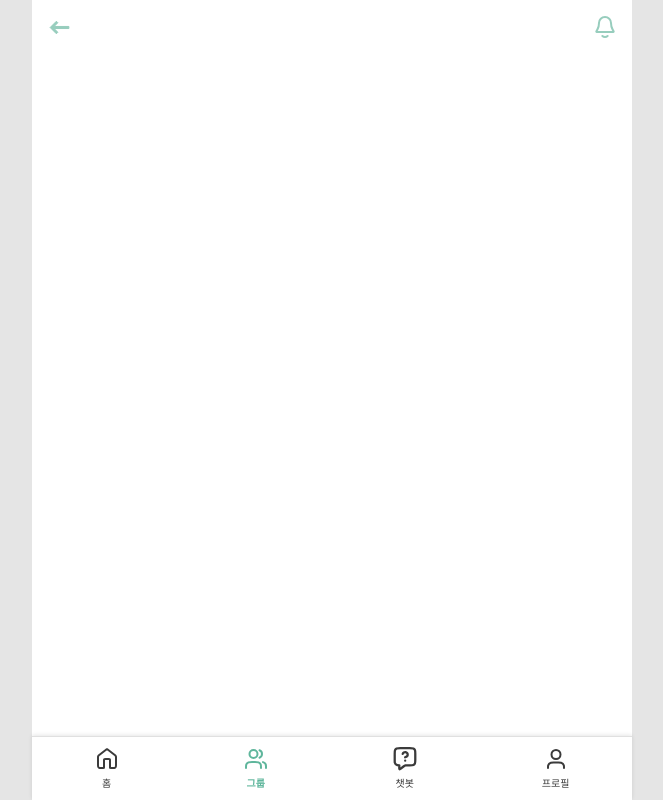
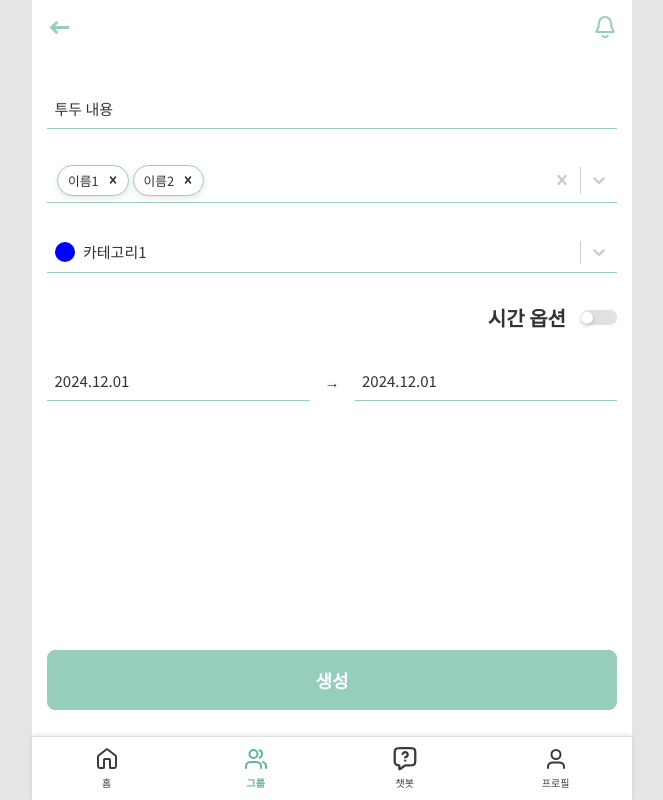
Before and after one commit to prgrms-web-devcourse-final-project/WEB1_1_ALL-I_FE, a React (Vite) app: page /group/1/schedule/1/edit in a window 1280 px wide. Shown: the whole page, without its empty margins (308-971 px from the left). Built offline with nearby package versions, Linux system fonts and the light colour scheme; a web font is replaced by a local one.

Commit message:
feat: 그룹 일정 수정 페이지 제작

```diff
--- a/src/pages/group/schedule/edit/GroupScheduleEditPage.tsx
+++ b/src/pages/group/schedule/edit/GroupScheduleEditPage.tsx
@@ -1,5 +1,86 @@
+import { useEffect } from "react";
+import { useTodoScheduleForm } from "@/hooks/useTodoScheduleForm";
+import TodoScheduleForm from "@/components/form/TodoScheduleForm/TodoScheduleForm";
+
 function GroupScheduleEditPage() {
-  return <div>GroupScheduleEditPage</div>;
+  const form = useTodoScheduleForm({
+    withEndDate: true,
+    withEndTime: true,
+    withGroup: true,
+  });
+
+  const handleSubmit = (e: React.FormEvent<HTMLFormElement>) => {
+    e.preventDefault();
+    if (!form.validateContentAndCategory()) return;
+    console.log(
+      form.content,
+      form.category,
+      form.member,
+      form.startDate,
+      form.endDate,
+      form.startTime,
+      form.endTime
+    );
+    // Todo 생성 api
+  };
+
+  useEffect(() => {
+    // 카테고리 목록 가져오는 api
+    form.setCategoryList([
+      { name: "카테고리1", color: "blue" },
+      { name: "카테고리2", color: "red" },
+      { name: "카테고리3", color: "black" },
+    ]);
+  }, []);
+
+  useEffect(() => {
+    // 멤버 목록 가져오는 api
+    form.setMemberList([
+      {
+        value: "1",
+        label: "이름1",
+        profileImage:
+          "https://img.freepik.com/premium-photo/sunset-sea-illustration-beautiful-landscape_900706-748.jpg",
+      },
+      {
+        value: "2",
+        label: "이름2",
+        profileImage:
+          "https://img.freepik.com/premium-photo/sunset-sea-illustration-beautiful-landscape_900706-748.jpg",
+      },
+      {
+        value: "3",
+        label: "이름3",
+        profileImage:
+          "https://img.freepik.com/premium-photo/sunset-sea-illustration-beautiful-landscape_900706-748.jpg",
+      },
+    ]);
+  }, []);
+
+  useEffect(() => {
+    // 투두 가져오는 api
+    form.setContent("투두 내용");
+    form.setCategory({ name: "카테고리1", color: "blue" });
+    form.setMember([
+      { value: "1", label: "이름1", profileImage: "" },
+      { value: "2", label: "이름2", profileImage: "" },
+    ]);
+    form.setStartDate(new Date());
+    form.setEndDate(new Date());
+    form.setStartTime("17:00");
+    form.setEndTime("18:00");
+  }, []);
+
+  return (
+    <TodoScheduleForm
+      form={form}
+      withEndDate={true}
+      withEndTime={true}
+      withGroup={true}
+      onSubmit={handleSubmit}
+      submitButtonText="생성"
+    />
+  );
 }
 
 export default GroupScheduleEditPage;
```
